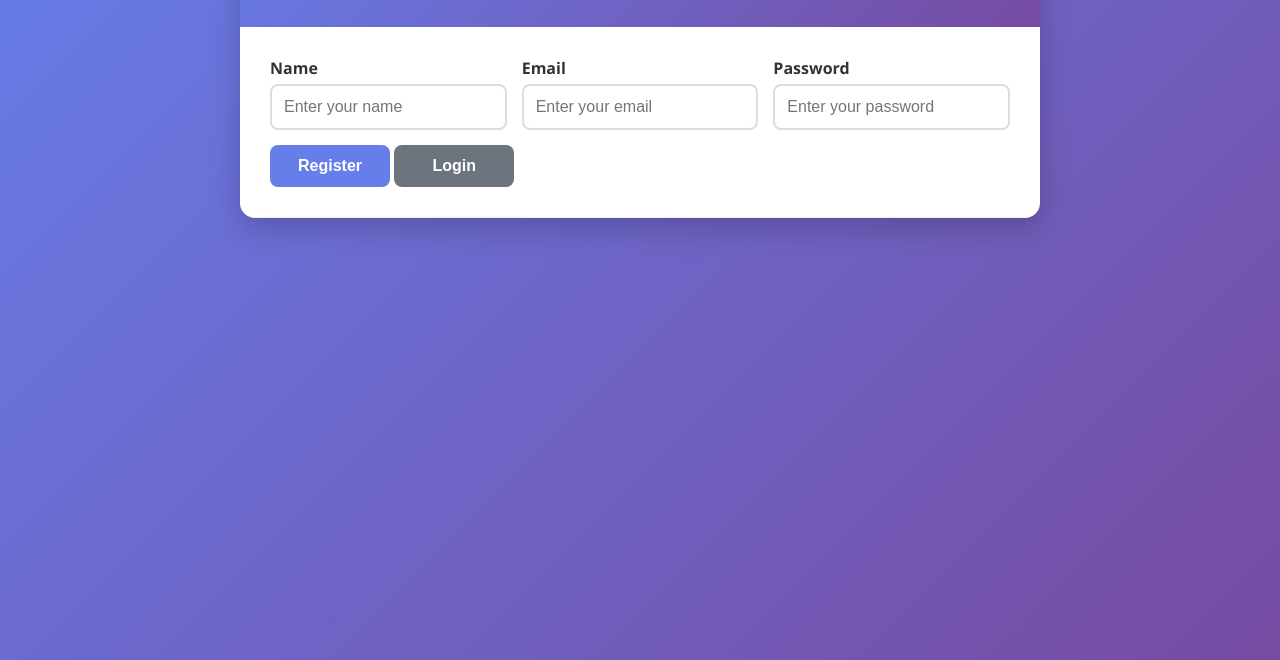
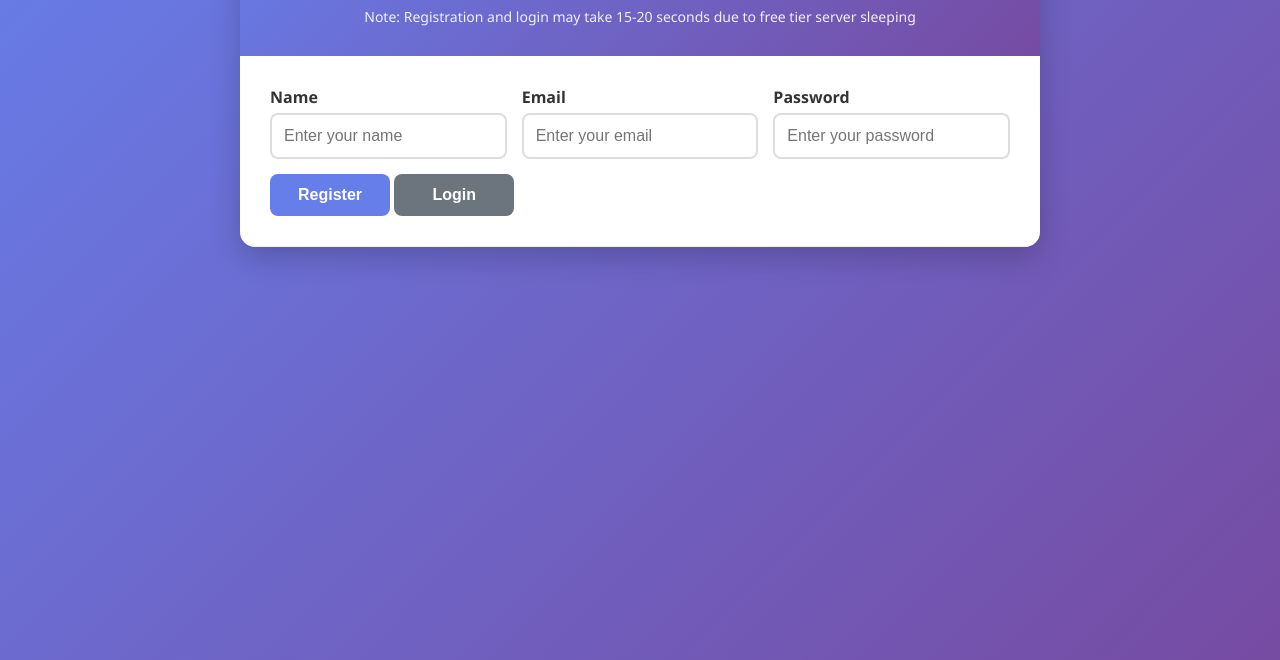
Before and after one commit to sohamgz/gg, a plain HTML site: page index.html in a window 1280 px wide. Shown: the part 140-800 px from the top of the page. Drawn offline with Linux system fonts and the light colour scheme.

Commit message:
Update index.html

```diff
--- a/index.html
+++ b/index.html
@@ -391,6 +391,7 @@
         <div class="header">
             <h1>GEMS Task Manager</h1>
             <p>Simple and efficient task management</p>
+            <p style="font-size: 14px; margin-top: 10px; opacity: 0.9;">Note: Registration and login may take 15-20 seconds due to free tier server sleeping</p>
         </div>
 
         <!-- Authentication Section -->
```
